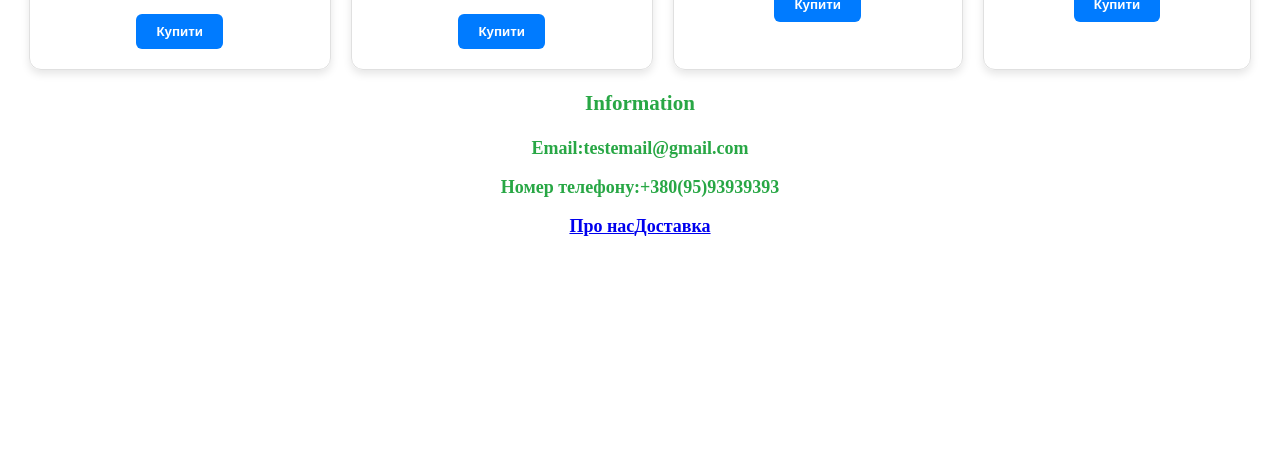
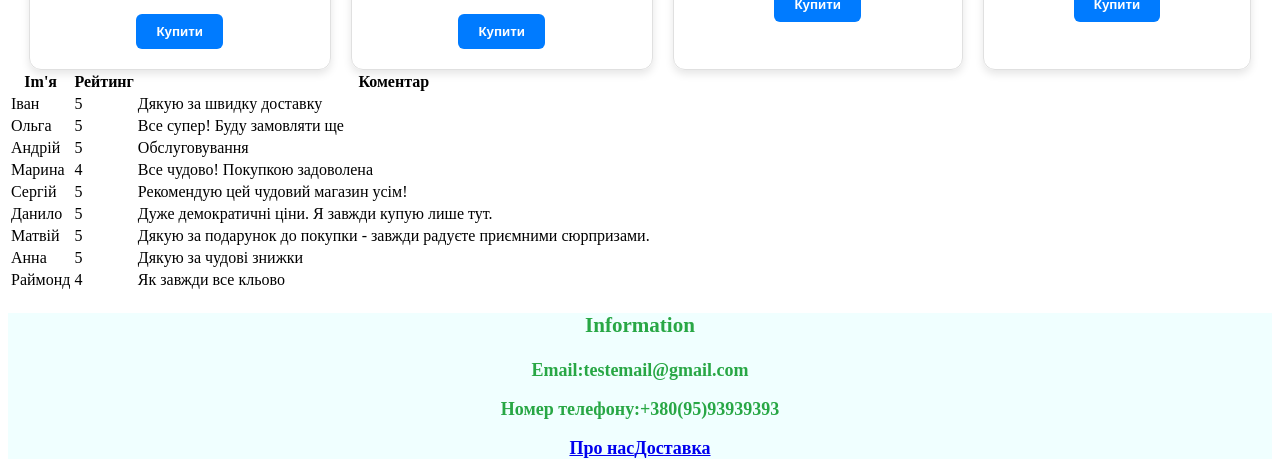
Before and after one commit to Appostolics/my-shop, a Vue app in the folder my-shop/: page / in a window 1280 px wide. Shown: the part 1159-1623 px from the top of the page. Before the commit the page ends 1404 px from the top, so only its background shows below. Built offline with nearby package versions, Linux system fonts and the light colour scheme.

Commit message:
пукпкупуук

```diff
--- a/my-shop/src/App.vue
+++ b/my-shop/src/App.vue
@@ -1,16 +1,20 @@
 <template>
 	<div class="app">
 		<ProductList/>
+		<ReviewsComponent/>
 		<FooterComponent/>
 	</div>
 </template>
 
 <script>
+import ReviewsComponent from './components/ReviewsComponent.vue';
 import FooterComponent from './components/FooterComponent.vue';
 import ProductList from './components/ProductList.vue';
+
 export default {
 	components:{
 		ProductList,
+		ReviewsComponent,
 		FooterComponent
 	}
 };
--- a/my-shop/src/components/FooterComponent.vue
+++ b/my-shop/src/components/FooterComponent.vue
@@ -15,6 +15,7 @@
 	font-weight: bold;
 	color: #28a745;
     text-align: center;
+    background-color: azure;
 
 }
 </style>
--- /dev/null
+++ b/my-shop/src/components/ReviewsComponent.vue
@@ -0,0 +1,48 @@
+<template>
+    <div>
+        <table>
+            <thead>
+                <tr>
+                    <th>Im'я</th>
+                    <th>Рейтинг</th>
+                    <th>Коментар</th>
+                </tr>
+            </thead>
+            <tbody>
+                <tr v-for="(review, index) in reviews" :key="index">
+                    <td>{{review.Name }}</td>
+                    <td>{{review.Rating }}</td>
+                    <td>{{review.Comment }}</td>
+                </tr>
+            </tbody>
+        </table>
+    </div>
+</template>
+<script>
+import Papa from 'papaparse';
+export default{
+    data(){
+        return{
+            reviews:[],
+        }
+    },
+    created() {
+        const csvContent = `Name,Rating,Comment
+            Іван,5,Дякую за швидку доставку
+            Ольга,5,Все супер! Буду замовляти ще
+            Андрій,5,Обслуговування, як завжди - на висоті
+            Марина,4,Все чудово! Покупкою задоволена, але коробка була прим'ята.
+            Сергій,5,Рекомендую цей чудовий магазин усім!
+            Данило,5,Дуже демократичні ціни. Я завжди купую лише тут.
+            Матвій,5,Дякую за подарунок до покупки - завжди радуєте приємними сюрпризами.
+            Анна,5,Дякую за чудові знижки
+            Раймонд,4,Як завжди все кльово, але малий термін гарантії для годинника, хотілося б довше.`;
+            Papa.parse(csvContent.trim(), {
+header: true,
+complete: (result) => {
+this.reviews = result.data; // Зберігаємо розпарсені дані
+},
+});
+},
+}
+</script>
```
